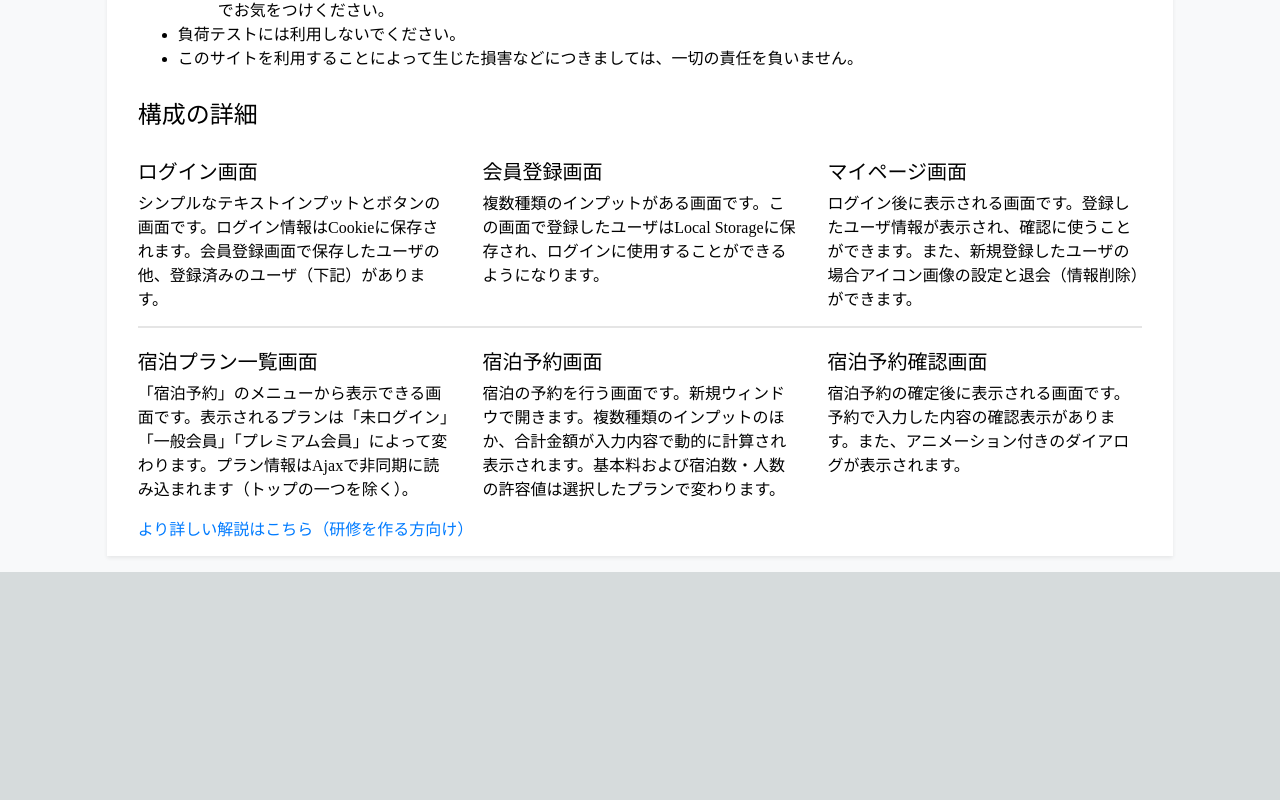
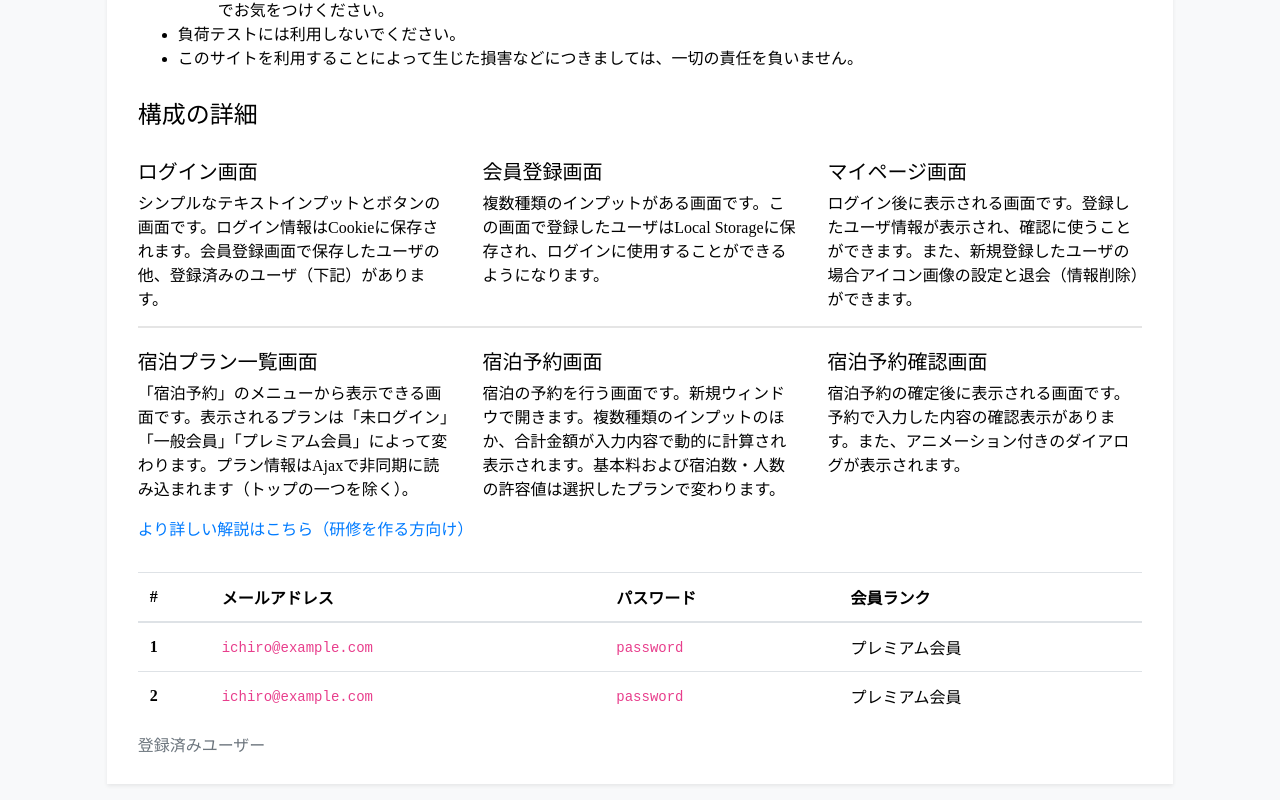
Before and after one commit to UR-deR/PrAha_Challenge, a Next.js app in the folder frontend/next.js/: page / in a window 1280 px wide. Shown: the part 906-1706 px from the top of the page. Before the commit the page ends 1478 px from the top, so only its background shows below. Built offline with nearby package versions, Linux system fonts and the light colour scheme.

Commit message:
Add BasicTable component to display user list

```diff
--- /dev/null
+++ b/frontend/next.js/components/molecules/BasicTable/index.tsx
@@ -0,0 +1,43 @@
+import styles from './styles.module.scss';
+
+//TODO: Propsの型定義
+type Props = {};
+
+export const BasicTable: React.FC<Props> = (props) => {
+  return (
+    <table className={styles.table}>
+      <caption>登録済みユーザー</caption>
+      <thead>
+        <tr>
+          {/* TODO: 文言はpropsでinject */}
+          <th scope="col">#</th>
+          <th scope="col">メールアドレス</th>
+          <th scope="col">パスワード</th>
+          <th scope="col">会員ランク</th>
+        </tr>
+      </thead>
+      <tbody>
+        <tr>
+          <th>1</th>
+          <td>
+            <code>ichiro@example.com</code>
+          </td>
+          <td>
+            <code>password</code>
+          </td>
+          <td>プレミアム会員</td>
+        </tr>
+        <tr>
+          <th>2</th>
+          <td>
+            <code>ichiro@example.com</code>
+          </td>
+          <td>
+            <code>password</code>
+          </td>
+          <td>プレミアム会員</td>
+        </tr>
+      </tbody>
+    </table>
+  );
+};
--- /dev/null
+++ b/frontend/next.js/components/molecules/BasicTable/styles.module.scss
@@ -0,0 +1,35 @@
+/* outlined */
+.table {
+  border-collapse: collapse;
+  width: 100%;
+  > caption {
+    caption-side: bottom;
+    text-align: left;
+    color: #6c757d;
+    padding: 0.75rem 0;
+  }
+
+  > thead {
+    & th {
+      border-bottom: 2px solid #dee2e6;
+      text-align: left;
+    }
+  }
+
+  & th {
+    border-top: 1px solid #dee2e6;
+    padding: 0.75rem;
+    text-align: left;
+  }
+
+  & td {
+    border-top: 1px solid #dee2e6;
+    padding: 0.75rem;
+    text-align: left;
+    > code {
+      color: #e83e8c;
+      font-size: 14px;
+      word-wrap: break-word;
+    }
+  }
+}
--- a/frontend/next.js/pages/index.tsx
+++ b/frontend/next.js/pages/index.tsx
@@ -3,6 +3,7 @@ import { Header } from '@/components/organisms/Header';
 import { Card } from '@/components/atoms/Card';
 import { Heading } from '@/components/atoms/Heading';
 import styles from '@/styles/Home.module.scss';
+import { BasicTable } from '@/components/molecules/BasicTable';
 
 export default function Home() {
   return (
@@ -140,6 +141,9 @@ const Description: React.FC = () => (
         より詳しい解説はこちら（研修を作る方向け）
       </a>
     </section>
+    <section className={styles.userListSection}>
+      <BasicTable />
+    </section>
   </Card>
 );
 
--- a/frontend/next.js/styles/Home.module.scss
+++ b/frontend/next.js/styles/Home.module.scss
@@ -72,3 +72,7 @@
   display: inline-block;
   margin: 16px 0;
 }
+
+.userListSection {
+  padding: 1rem 0;
+}
```
Also changed, not shown: 1 other file (tests, documents, lock files or other folders).
